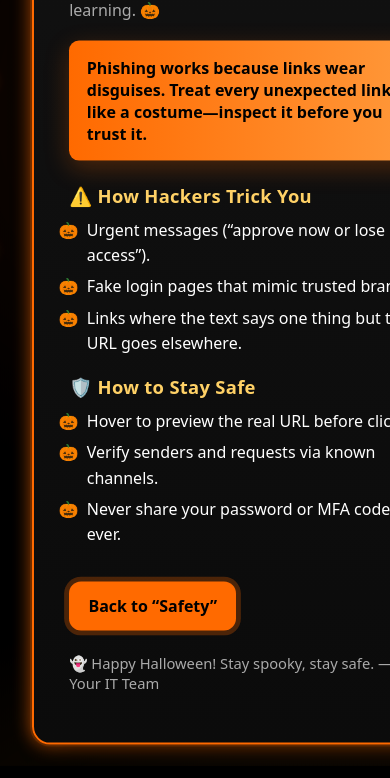
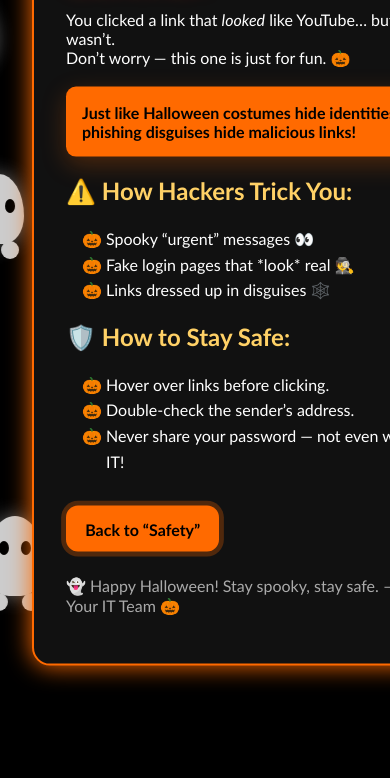
Before and after one commit to Wendigobi/oops, a plain HTML site: page index.html in a window 390 px wide. Shown: the part 164-942 px from the top of the page. After the commit the page ends 908 px from the top, so only its background shows below. Drawn offline with Linux system fonts and the light colour scheme.

Commit message:
Update index.html

```diff
--- a/index.html
+++ b/index.html
@@ -4,231 +4,224 @@
 <meta charset="utf-8" />
 <meta name="viewport" content="width=device-width, initial-scale=1" />
 <title>Gotcha! – Phishing Awareness (Halloween)</title>
-<meta name="color-scheme" content="dark">
 <style>
-  :root{
-    --bg:#000;
-    --panel:#101010;
-    --orange:#ff6a00;
-    --orange-2:#ff9a3c;
-    --yellow:#ffd166;
-    --text:#ffffff;
-    --muted:#aaaaaa;
+  :root {
+    --bg: #000;
+    --panel: #101010;
+    --orange: #ff6a00;
+    --yellow: #ffd166;
+    --text: #ffffff;
+    --muted: #aaaaaa;
     --glow: 0 0 18px var(--orange);
   }
-
-  /* Base layout */
-  html,body{height:100%}
-  body{
-    margin:0; font-family: system-ui, "Trebuchet MS", Segoe UI, Roboto, Arial, sans-serif;
-    color:var(--text); background:var(--bg); overflow-x:hidden;
-  }
-
-  /* Animated background halo */
-  .bg-halo{
-    position:fixed; inset:-20% -10% -10% -10%;
-    background:
-      radial-gradient(1200px 400px at 20% -10%, rgba(255,106,0,.12), transparent 60%),
-      radial-gradient(1000px 500px at 80% 110%, rgba(255,154,60,.10), transparent 60%),
-      radial-gradient(600px 600px at 50% 40%, rgba(255,106,0,.08), transparent 70%);
-    filter:saturate(120%);
-    animation: haloMove 18s ease-in-out infinite alternate;
-    pointer-events:none;
-  }
-  @keyframes haloMove{
-    0%{transform:translateY(0)}
-    100%{transform:translateY(12px)}
+  html, body {height:100%;}
+  body {
+    margin:0;
+    font-family: "Trebuchet MS", system-ui, sans-serif;
+    background: var(--bg);
+    color: var(--text);
+    overflow-x:hidden;
   }
 
   /* Container & card */
-  .wrap{
-    min-height:100%;
-    display:grid; place-items:center; padding:2rem;
-  }
-  .card{
+  .wrap {min-height:100%; display:grid; place-items:center; padding:2rem;}
+  .card {
     width:min(760px, 92vw);
-    background:linear-gradient(180deg, #111 0%, #0b0b0b 100%);
+    background:#111;
     border:2px solid var(--orange);
     border-radius:18px;
-    padding:2.2rem;
-    box-shadow: 0 0 0 2px rgba(255,106,0,.15), 0 18px 50px rgba(0,0,0,.6), var(--glow);
-    position:relative;
-    isolation:isolate;
+    padding:2rem;
+    box-shadow: 0 0 25px var(--orange);
     animation: float 6s ease-in-out infinite;
   }
-  @keyframes float{
-    0%,100%{ transform: translateY(0) }
-    50%{ transform: translateY(-6px) }
+  @keyframes float {0%,100%{transform:translateY(0);}50%{transform:translateY(-6px);}}
+
+  /* Header flicker */
+  h1 {
+    font-size:2.5rem;
+    margin:0 0 .5rem;
+    color: var(--orange);
+    text-shadow: 0 0 10px #ff3d00, 0 0 20px #ff3d00;
+    animation:flicker 3.5s infinite;
+  }
+  @keyframes flicker {
+    0%,18%,22%,25%,53%,57%,100% {opacity:1;}
+    20%,24%,55% {opacity:.35;}
+  }
+  h2 {color:var(--yellow); margin-top:1.2rem;}
+  .lesson {
+    margin:1.2rem 0;
+    background: var(--orange);
+    color:#000;
+    padding:1rem;
+    border-radius:10px;
+    font-weight:bold;
+    box-shadow:0 8px 24px rgba(255,106,0,.25);
+  }
+  ul {text-align:left; max-width:500px; margin:1rem auto; line-height:1.6;}
+  li::marker {content:"🎃 ";}
+
+  .cta {
+    display:inline-block;
+    margin-top:1rem;
+    padding:.85rem 1.2rem;
+    background: var(--orange);
+    color:#000;
+    text-decoration:none;
+    border-radius:12px;
+    font-weight:bold;
+    animation:pulse 1.8s ease-in-out infinite;
+  }
+  @keyframes pulse {
+    0%,100% {box-shadow:0 0 0 0 rgba(255,106,0,.45);}
+    50% {box-shadow:0 0 0 12px rgba(255,106,0,0);}
   }
 
-  /* Header with flicker effect */
-  h1{
-    margin:0 0 .2rem; font-size:clamp(2.2rem, 4vw, 3rem); letter-spacing:.5px;
-    color:var(--orange);
-    text-shadow: 0 0 10px #ff3d00, 0 0 20px #ff3d00;
-    animation: flicker 3.5s infinite;
-  }
-  @keyframes flicker{
-    0%, 18%, 22%, 25%, 53%, 57%, 100% { opacity:1; }
-    20%, 24%, 55% { opacity:.35; }
-  }
+  .footer {margin-top:1.5rem; color:var(--muted);}
 
-  .subtle{
-    color:var(--muted);
-    margin:0 0 1.2rem;
-  }
-
-  .lesson{
-    margin:1.2rem 0 1.4rem;
-    background: linear-gradient(90deg, var(--orange), var(--orange-2));
-    color:#000;
-    font-weight:700;
-    padding:1rem 1.1rem;
-    border-radius:10px;
-    box-shadow: 0 8px 24px rgba(255,106,0,.25);
-  }
-
-  h2{
-    margin:1.1rem 0 .6rem;
-    color:var(--yellow);
-    font-size:1.15rem;
-    letter-spacing:.3px;
-  }
-
-  ul{
-    margin:.2rem auto 1.1rem; padding-left:1.1rem; max-width:48ch; line-height:1.6;
-  }
-  li{margin:.35rem 0}
-  li::marker{content:"🎃  "}
-
-  .cta{
-    display:inline-block; margin-top:1rem;
-    background:var(--orange);
-    color:#000; font-weight:800; text-decoration:none;
-    padding:.85rem 1.2rem; border-radius:12px;
-    box-shadow: 0 10px 22px rgba(255,106,0,.35), inset 0 -2px 0 rgba(0,0,0,.25);
-    transform: translateZ(0);
-    transition: transform .15s ease, box-shadow .2s ease, background .2s ease;
-    animation: pulse 1.8s ease-in-out infinite;
-  }
-  .cta:hover{ transform: translateY(-2px); background:#e65f00 }
-  @keyframes pulse{
-    0%,100%{ box-shadow: 0 0 0 0 rgba(255,106,0,.45) }
-    50%{ box-shadow: 0 0 0 12px rgba(255,106,0,0) }
-  }
-
-  .footer{ margin-top:1.4rem; color:var(--muted); font-size:.92rem }
-
-  /* Bats (pure CSS/inline SVG) */
-  .bat{
-    position:fixed; top:12%; left:-10vw; width:34px; height:18px; opacity:.85;
+  /* Bats */
+  .bat {
+    position:fixed; top:20%; left:-10vw; width:34px; height:18px;
     background:
       radial-gradient(circle at 50% 100%, #0000 10px, transparent 11px),
       radial-gradient(10px 10px at 10px 9px, #000 99%, #0000 100%),
       radial-gradient(10px 10px at 24px 9px, #000 99%, #0000 100%),
       linear-gradient(#000 0 0) center / 34px 6px no-repeat;
-    filter: drop-shadow(0 0 6px rgba(255,106,0,.25));
-    transform-origin:50% 50%;
     animation: fly 18s linear infinite, flap .8s ease-in-out infinite;
+    opacity:.85;
     pointer-events:none;
   }
-  .bat.b2{ top:28%; animation-duration: 22s; animation-delay: -2s; transform: scale(.9); }
-  .bat.b3{ top:48%; animation-duration: 16s; animation-delay: -6s; transform: scale(1.15); opacity:.7 }
-  @keyframes fly{
-    from{ transform: translateX(-12vw) }
-    to{ transform: translateX(112vw) }
+  .bat.b2 {top:35%; animation-duration:22s;}
+  .bat.b3 {top:50%; animation-duration:16s;}
+  @keyframes fly {from{transform:translateX(-12vw);}to{transform:translateX(112vw);}}
+  @keyframes flap {0%,100%{transform:rotate(0);}50%{transform:rotate(4deg);}}
+
+  /* Ghosts */
+  .ghost {
+    position:fixed; bottom:10%; left:-15vw;
+    width:60px; height:80px;
+    background:#fff;
+    border-radius:50% 50% 40% 40% / 60% 60% 40% 40%;
+    opacity:.8;
+    animation: drift 25s linear infinite;
+    box-shadow: 0 0 20px rgba(255,255,255,.5);
   }
-  @keyframes flap{
-    0%,100%{ transform: rotate(0) }
-    50%{ transform: rotate(4deg) }
+  .ghost::before, .ghost::after {
+    content:""; position:absolute; bottom:-15px; width:18px; height:18px;
+    background:#fff; border-radius:50%; left:5px;
+  }
+  .ghost::after {left:auto; right:5px;}
+  .ghost .eyes {
+    position:absolute; top:25px; left:50%; transform:translateX(-50%);
+    display:flex; gap:12px;
+  }
+  .ghost .eyes span {
+    width:10px; height:14px; background:#000; border-radius:50%;
+  }
+  .ghost.g2 {width:40px; height:60px; animation-duration:35s; top:20%;}
+  .ghost.g3 {width:50px; height:70px; animation-duration:28s; top:40%;}
+  @keyframes drift {from{transform:translateX(-15vw);}to{transform:translateX(115vw);}}
+
+  /* Spider */
+  .spider {
+    position:fixed; left:85%; top:-140px; width:22px; height:22px;
+    animation: drop 7s ease-in-out 1.5s infinite;
+  }
+  .thread {
+    position:absolute; left:50%; top:-220px; width:2px; height:240px; transform:translateX(-50%);
+    background: repeating-linear-gradient(to bottom, #aaa 0 10px, transparent 10px 20px);
+    opacity:.6;
+  }
+  .body {
+    width:22px; height:22px; border-radius:50%; background:#000;
+    border:2px solid var(--orange); box-shadow: var(--glow);
+  }
+  @keyframes drop {
+    0%{transform:translateY(-160px);}
+    20%{transform:translateY(20px);}
+    40%{transform:translateY(0);}
+    60%{transform:translateY(18px);}
+    100%{transform:translateY(-160px);}
   }
 
-  /* Spider drop */
-  .spider{
-    --x: 88%;
-    position:fixed; left:var(--x); top:-140px; width:22px; height:22px; z-index:2;
-    animation: drop 7s ease-in-out 1.5s infinite;
+  /* Confetti */
+  .confetti {
+    position:fixed; width:16px; height:16px;
+    background:orange;
+    clip-path: polygon(50% 0%, 100% 25%, 80% 100%, 20% 100%, 0% 25%);
+    pointer-events:none;
+    animation: fall linear forwards;
   }
-  .thread{
-    position:absolute; left:50%; top:-220px; width:2px; height:240px; transform:translateX(-50%);
-    background: linear-gradient(#777 0 0) center/2px 10px repeat-y;
-    opacity:.6;
-  }
-  .body{
-    width:22px; height:22px; border-radius:50%;
-    background:#000;
-    border:2px solid var(--orange);
-    box-shadow: var(--glow);
-    position:relative;
-  }
-  .body::before,.body::after{
-    content:""; position:absolute; width:16px; height:2px; background:#000;
-    border-top:2px solid var(--orange); top:8px; left:-18px; transform-origin:right center;
-    box-shadow: 0 0 6px rgba(255,106,0,.4);
-  }
-  .body::after{ left:auto; right:-18px; transform-origin:left center; }
-  @keyframes drop{
-    0%{ transform: translateY(-160px) }
-    20%{ transform: translateY(20px) }
-    40%{ transform: translateY(0px) }
-    60%{ transform: translateY(18px) }
-    100%{ transform: translateY(-160px) }
-  }
-
-  /* Reduced motion support */
-  @media (prefers-reduced-motion: reduce){
-    *{ animation: none !important; transition: none !important }
-    .bg-halo{ display:none }
+  @keyframes fall {
+    to {transform:translateY(100vh) rotate(360deg); opacity:0;}
   }
 </style>
 </head>
 <body>
-  <div class="bg-halo" aria-hidden="true"></div>
+  <!-- Flying bats -->
+  <div class="bat"></div>
+  <div class="bat b2"></div>
+  <div class="bat b3"></div>
 
-  <!-- Flying bats -->
-  <div class="bat" aria-hidden="true"></div>
-  <div class="bat b2" aria-hidden="true"></div>
-  <div class="bat b3" aria-hidden="true"></div>
+  <!-- Ghosts -->
+  <div class="ghost"><div class="eyes"><span></span><span></span></div></div>
+  <div class="ghost g2"><div class="eyes"><span></span><span></span></div></div>
+  <div class="ghost g3"><div class="eyes"><span></span><span></span></div></div>
 
-  <!-- Spider dropping on a thread -->
-  <div class="spider" aria-hidden="true">
+  <!-- Spider -->
+  <div class="spider">
     <div class="thread"></div>
-    <div class="body" title="(not a real spider… promise)"></div>
+    <div class="body"></div>
   </div>
 
-  <main class="wrap" role="main">
-    <section class="card" aria-live="polite">
+  <!-- Main content -->
+  <main class="wrap">
+    <section class="card">
       <h1>Gotcha!</h1>
-      <p class="subtle">
-        You clicked a link that <em>looked</em> like YouTube… but it wasn’t.
-        Don’t worry—this one’s for laughs and learning. 🎃
-      </p>
+      <p>You clicked a link that <em>looked</em> like YouTube… but it wasn’t.<br>
+      Don’t worry — this one is just for fun. 🎃</p>
 
       <div class="lesson">
-        Phishing works because links wear <strong>disguises</strong>.
-        Treat every unexpected link like a costume—inspect it before you trust it.
+        Just like Halloween costumes hide identities, phishing disguises hide malicious links!
       </div>
 
-      <h2>⚠️ How Hackers Trick You</h2>
+      <h2>⚠️ How Hackers Trick You:</h2>
       <ul>
-        <li>Urgent messages (“approve now or lose access”).</li>
-        <li>Fake login pages that mimic trusted brands.</li>
-        <li>Links where the text says one thing but the URL goes elsewhere.</li>
+        <li>Spooky “urgent” messages 👀</li>
+        <li>Fake login pages that *look* real 🕵️</li>
+        <li>Links dressed up in disguises 🕸️</li>
       </ul>
 
-      <h2>🛡️ How to Stay Safe</h2>
+      <h2>🛡️ How to Stay Safe:</h2>
       <ul>
-        <li>Hover to preview the real URL before clicking.</li>
-        <li>Verify senders and requests via known channels.</li>
-        <li>Never share your password or MFA codes—ever.</li>
+        <li>Hover over links before clicking.</li>
+        <li>Double-check the sender’s address.</li>
+        <li>Never share your password — not even with IT!</li>
       </ul>
 
-      <a class="cta" href="https://www.youtube.com/watch?v=dQw4w9WgXcQ" target="_blank" rel="noopener">
+      <a class="cta" href="https://www.youtube.com/watch?v=dQw4w9WgXcQ" target="_blank">
         Back to “Safety”
       </a>
 
-      <p class="footer">👻 Happy Halloween! Stay spooky, stay safe. — Your IT Team</p>
+      <p class="footer">👻 Happy Halloween! Stay spooky, stay safe. – Your IT Team 🎃</p>
     </section>
   </main>
+
+<script>
+  // Candy corn confetti on click
+  document.addEventListener("click", e => {
+    for(let i=0;i<12;i++){
+      const c=document.createElement("div");
+      c.className="confetti";
+      c.style.left = e.clientX+"px";
+      c.style.top = e.clientY+"px";
+      c.style.background = i%2 ? "orange" : "#ffd166";
+      c.style.animationDuration = (Math.random()*2+2)+"s";
+      c.style.transform = `translate(${(Math.random()-0.5)*300}px,0) rotate(${Math.random()*360}deg)`;
+      document.body.appendChild(c);
+      setTimeout(()=>c.remove(),4000);
+    }
+  });
+</script>
 </body>
 </html>
```
